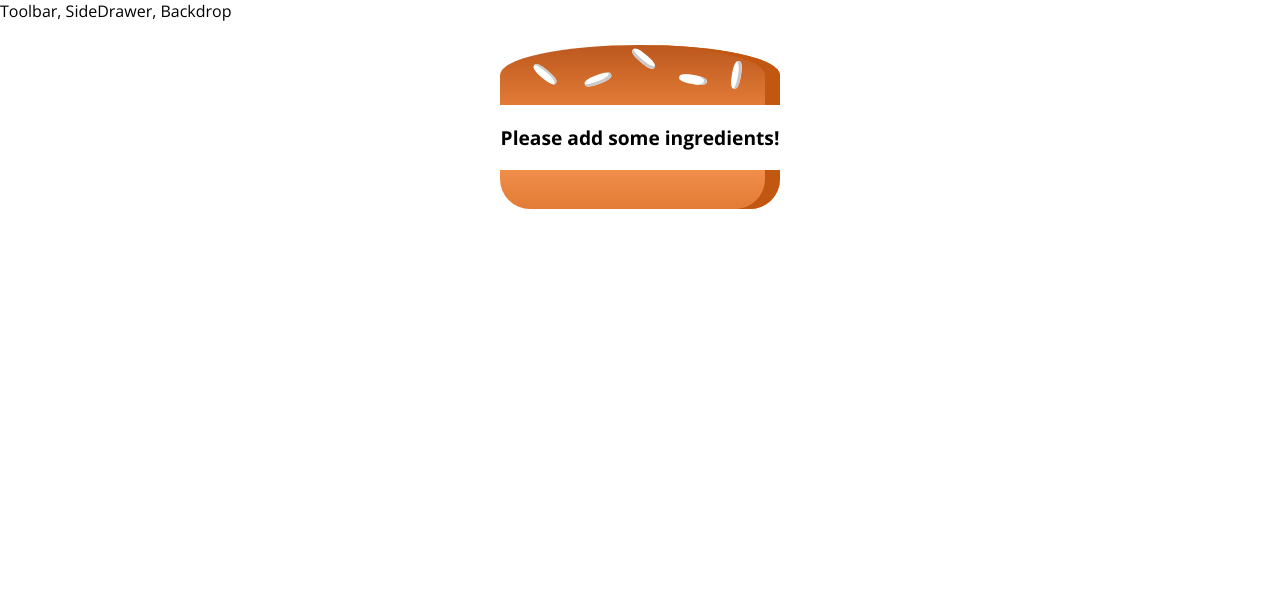
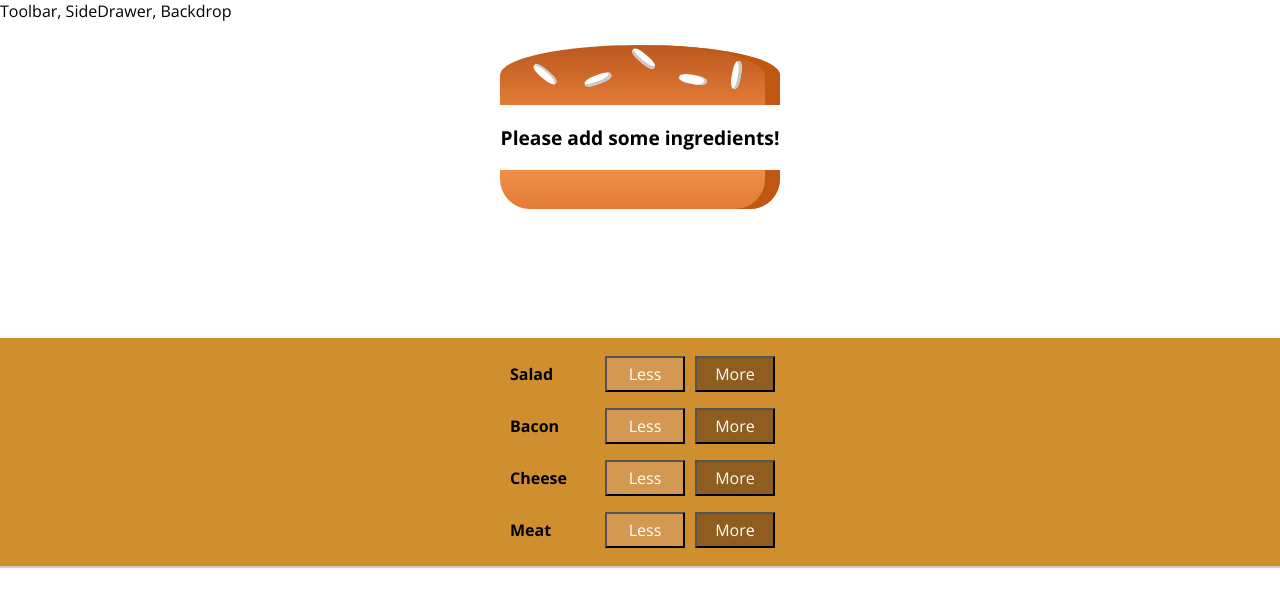
Before and after one commit to ssimonlp/BurgerBuilder, a React app: page / in a window 1280 px wide. Shown: the top 606 px of the page. Built offline with nearby package versions, Linux system fonts and the light colour scheme.

Commit message:
displayed build controls

```diff
--- a/src/components/Burger/BuildControls/BuildControls.js
+++ b/src/components/Burger/BuildControls/BuildControls.js
@@ -1,9 +1,19 @@
 import React from 'react';
 import classes from './BuildControls.css';
+import BuildControl from './BuildControl/BuildControl';
+
+const controls = [
+    { label: 'Salad', type: 'salad' },
+    { label: 'Bacon', type: 'bacon' },
+    { label: 'Cheese', type: 'cheese' },
+    { label: 'Meat', type: 'meat' }
+];
 
 const buildControls = (props) => (
     <div className={classes.BuildControls}>
-        <BuildControl label='Bouton'></BuildControl>
+        {controls.map(control =>
+            <BuildControl label={control.label} key={control.label}></BuildControl>
+        )}
     </div>
 );
 
--- a/src/containers/BurgerBuilder/BurgerBuilder.js
+++ b/src/containers/BurgerBuilder/BurgerBuilder.js
@@ -1,6 +1,7 @@
 import React, { Component } from 'react';
 import Aux from '../../hoc/Aux';
 import Burger from '../../components/Burger/Burger';
+import BuildControls from '../../components/Burger/BuildControls/BuildControls';
 
 class BurgerBuilder extends Component {
     state = {
@@ -16,6 +17,7 @@
         return(
             <Aux>
                 <Burger ingredients={this.state.ingredients} />
+                <BuildControls />
             </Aux>
         );
     }
```
